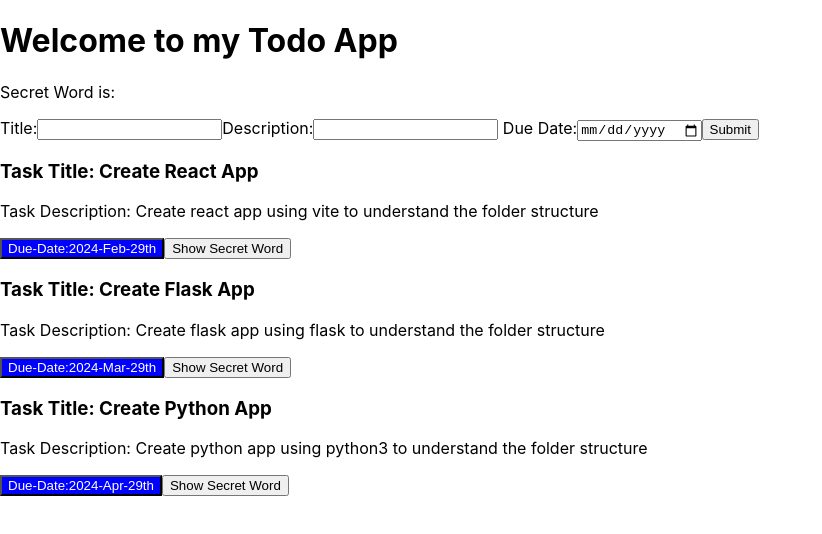
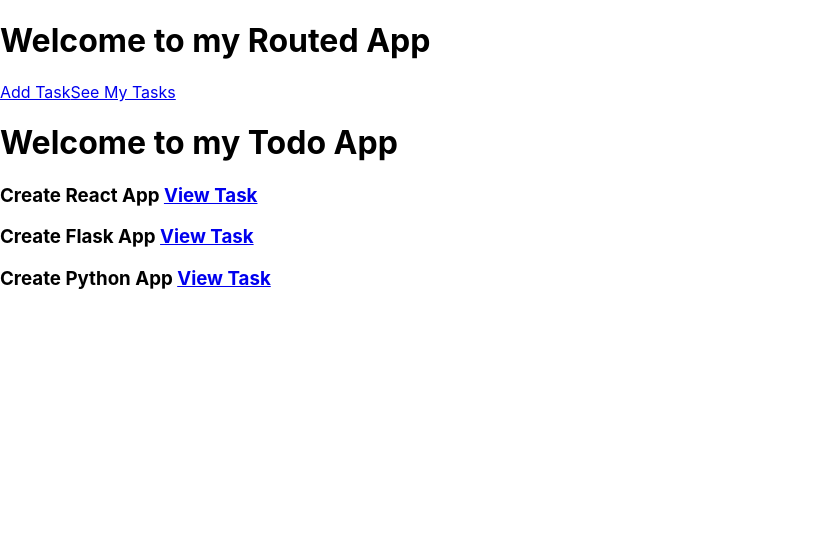
Before and after one commit to NzauM/sturdy-lamp, a React (Create React App) app: page /tasks in a window 1280 px wide. Shown: the top 534 px of the page, without its empty margins (0-822 px from the left). Built offline with nearby package versions, Linux system fonts and the light colour scheme.

Commit message:
programmatic navigation and nested routes

```diff
--- a/package.json
+++ b/package.json
@@ -8,6 +8,7 @@
     "@testing-library/user-event": "^13.5.0",
     "react": "^18.2.0",
     "react-dom": "^18.2.0",
+    "react-router-dom": "^6.22.0",
     "react-scripts": "5.0.1",
     "web-vitals": "^2.1.4"
   },
--- a/src/App.js
+++ b/src/App.js
@@ -1,6 +1,8 @@
 import { useState } from 'react';
 import Task from './Task.js'
 import TaskForm from './TaskForm.js';
+import { Routes, Route, Link, Outlet } from 'react-router-dom';
+import TaskDetails from './TaskDetails.js';
 
 
 function App() {
@@ -27,14 +29,41 @@ function App() {
   }
   return (
    <>
-   <h1>Welcome to my Todo App</h1>
-   <p>Secret Word is: {secretWord}</p>
-   <TaskForm receiveData={receiveFormData}/>
+    <h1>Welcome to my Routed App</h1>
+   {/* <button>Add Task </button> */}
+   <Link to={'/form'}>Add Task</Link>
+   <Link to={'/tasks'}>See My Tasks</Link>
+   <Routes>
+    <Route path='/form' element={<TaskForm receiveData={receiveFormData}/>}/>
+    <Route path='/tasks' element={
+      <>
+      <h1>Welcome to my Todo App</h1>
+   {/* <p>Secret Word is: {secretWord}</p> */}
+
    {tasks.map((task,index)=>{
     return(
+      <>
       <Task key={index} title={task.title} description={task.description} dueDate={task.dueDate} parentFn={receiveChildData}/>
+
+      </>
     )
    })}
+   <Outlet/>
+
+      </>
+    }>
+      <Route path=':title' element={<TaskDetails tasks={tasks}/>}/>
+    </Route>
+
+    {/* CREATE CHILD ROUTE COMPONENTS, PASS OUTLET  IN PARENT, WHERE WE WANT TO SEE THE CHILD COMPONENT*/}
+
+    <Route path='/testpath' element={<><h1>We are In Test Path</h1> <Outlet></Outlet> </>}>
+      <Route path=':new' element={<h1>New Component From Nested Route</h1>}/>
+    </Route>
+   </Routes>
+
+   {/* <button>See My Tasks</button> */}
+
    </>
   );
 }
--- a/src/Task.js
+++ b/src/Task.js
@@ -1,4 +1,5 @@
-import { useState } from "react"
+import { useState} from "react"
+import { Link, Outlet } from "react-router-dom"
 
 function Task({title, description, dueDate, parentFn}){
     const[buttonColor, setButtonColor] = useState("blue")
@@ -11,6 +12,7 @@ function Task({title, description, dueDate, parentFn}){
       setButtonText("Task Completed")
     }
 
+
     let secretInfo = "Js is lowkey annoying"
 
     function passInfoToPArent(){
@@ -20,10 +22,13 @@ function Task({title, description, dueDate, parentFn}){
     }
     return(
         <>
-        <h3>Task Title: {title} </h3>
-        <p>Task Description: {description}</p>
+        <h3> {title} <Link to={`/tasks/${title}`}>View Task</Link> </h3>
+        {/* <Outlet/> */}
+
+
+        {/* <p>Task Description: {description}</p>
         <button onClick={changeButton} style={{backgroundColor: buttonColor, color:"white"}}> {buttonText} </button>
-        <button onClick={passInfoToPArent}>Show Secret Word</button>
+        <button onClick={passInfoToPArent}>Show Secret Word</button> */}
         </>
     )
 }
--- /dev/null
+++ b/src/TaskDetails.js
@@ -0,0 +1,27 @@
+import { useParams, useNavigate } from "react-router-dom";
+function TaskDetails(props){
+    const myParams = useParams()
+    const navigator = useNavigate()
+
+    console.log(myParams.title);
+    // get the title that was clicked, show the task that has that title.
+    const targetTask = props.tasks.find((task, ind)=>task.title === myParams.title)
+    console.log(targetTask);
+
+    function completeTaskHandler(e){
+        // alert task is completed, now add new task
+        alert("task is completed, now add new task")
+        // navigate user to the form component
+        navigator("/form")
+
+    }
+    return(
+        <>
+        <h1>Task Title: {targetTask.title}</h1>
+        <p>Description:{targetTask.description}</p>
+        <button >DueDate: {targetTask.dueDate}</button>
+        <button onClick={completeTaskHandler}>Complete Task</button>
+        </>
+    )
+}
+export default TaskDetails;
--- a/src/index.js
+++ b/src/index.js
@@ -3,11 +3,15 @@ import ReactDOM from 'react-dom/client';
 import './index.css';
 import App from './App';
 import reportWebVitals from './reportWebVitals';
+import { BrowserRouter } from 'react-router-dom';
 
 const root = ReactDOM.createRoot(document.getElementById('root'));
 root.render(
   <React.StrictMode>
+    <BrowserRouter>
     <App />
+    </BrowserRouter>
+
   </React.StrictMode>
 );
 
```
Also changed, not shown: 1 other file (tests, documents, lock files or other folders).
